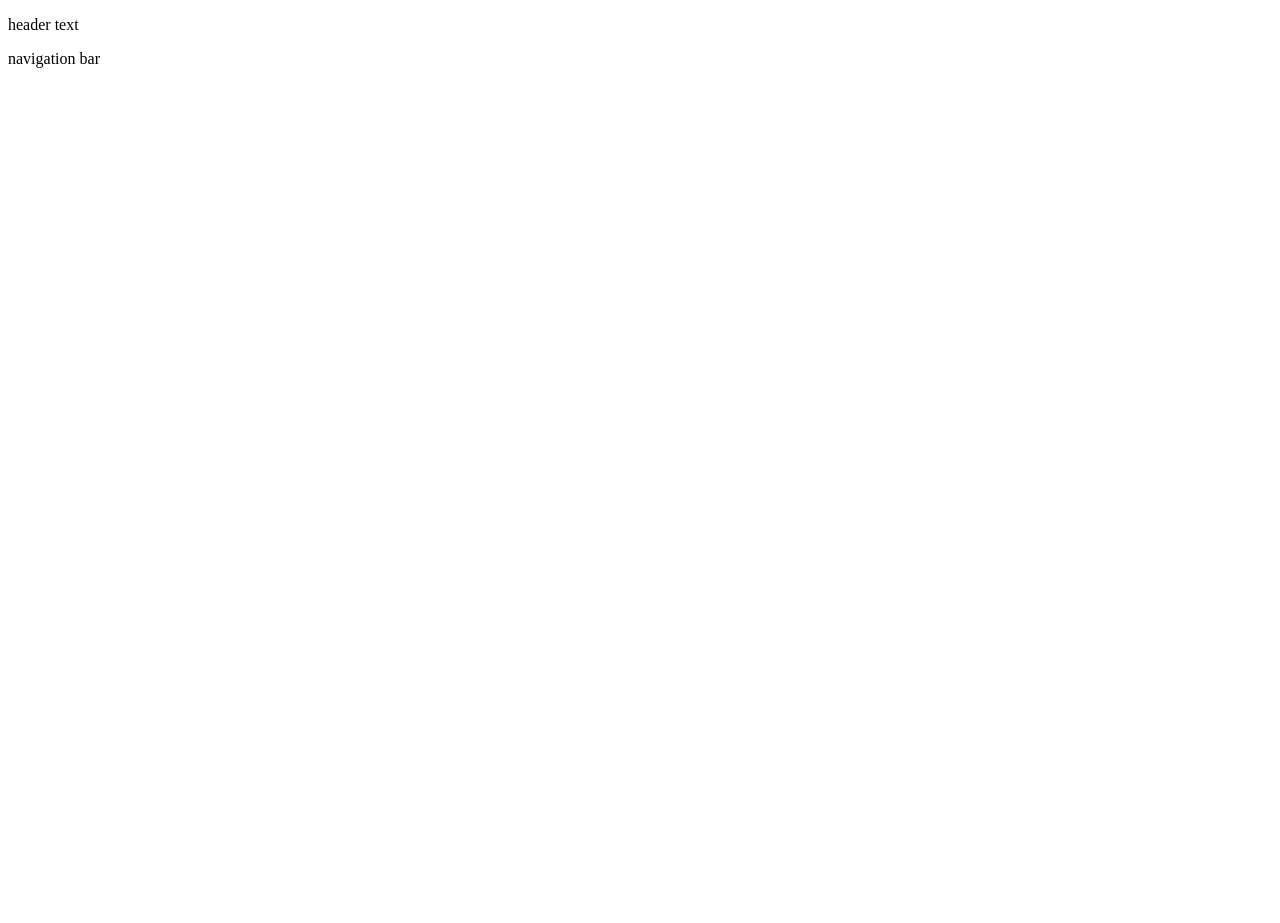
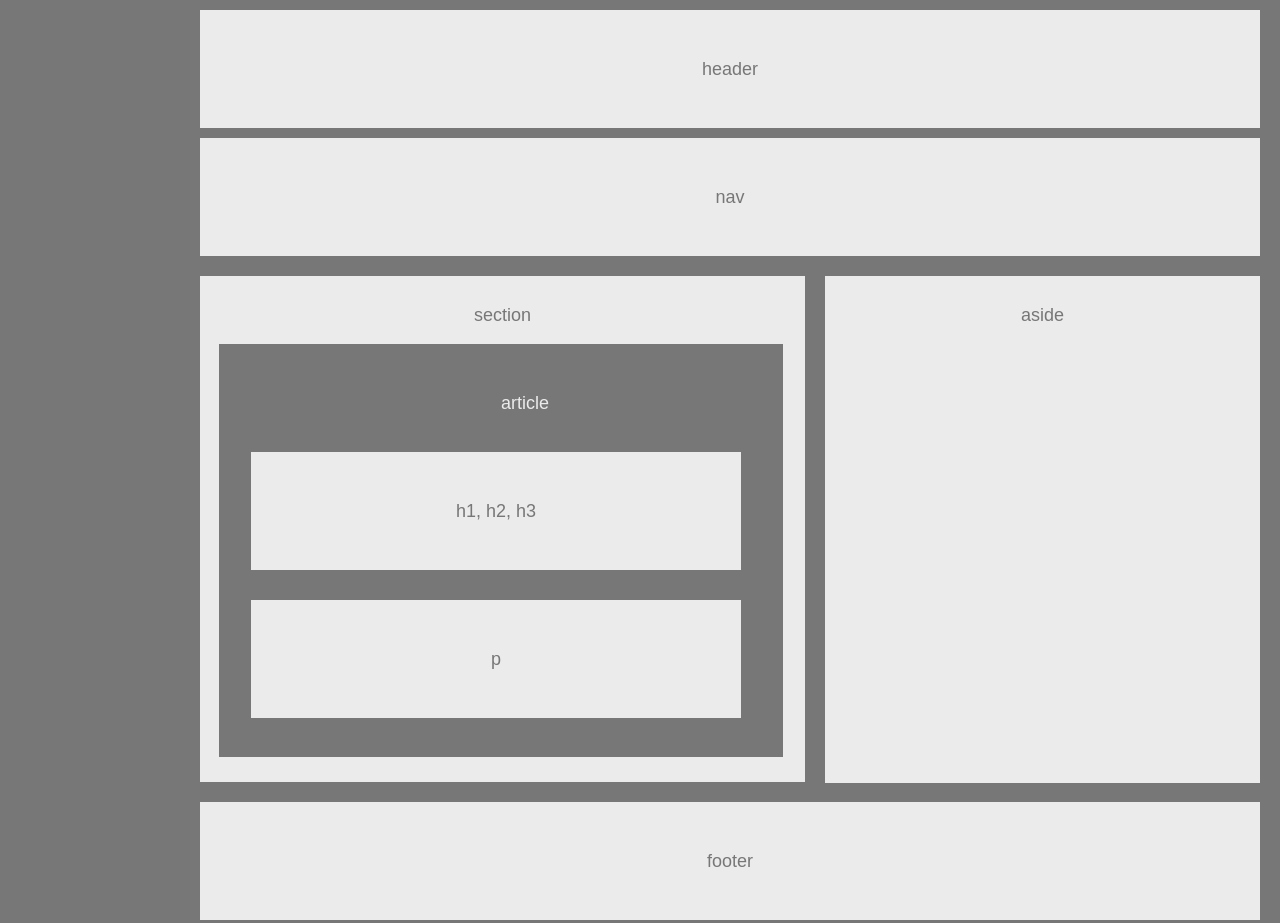
Before and after one commit to bcmiller713/basic-wireframe, a plain HTML site: page index.html in a window 1280 px wide. Before the commit the page ends 800 px from the top, so only its background shows below. Drawn offline with Linux system fonts and the light colour scheme.

Commit message:
wireframe homework

```diff
--- a/index.html
+++ b/index.html
@@ -3,18 +3,41 @@
 <head>
 	<meta charset="UTF-8">
 	<title>Wireframe</title>
+	<link rel="stylesheet" type="text/css" href="reset.css">
 	<link rel="stylesheet" type="text/css" href="style.css">
 </head>
 
 <body>
 
-<header>
-<p>header text</p>
-</header>
+	<header>
+		header
+	</header>
 
-<nav>
-<p>navigation bar</p>
-</nav>
+	<nav>
+		nav
+	</nav>
+
+
+	<section>section <!--Container including article-->
+		<article>article <!--Container including headers and paragraph-->
+			<div>
+				<h1>h1, h2, h3</h1>
+			</div>
+
+			<div>
+				<p>p</p>
+			</div>
+
+		</article>
+	</section>
+
+	<aside>
+		aside
+	</aside>
+
+	<footer>
+		footer
+	</footer>
 
 </body>
 
--- /dev/null
+++ b/reset.css
@@ -0,0 +1,48 @@
+/* http://meyerweb.com/eric/tools/css/reset/
+   v2.0 | 20110126
+   License: none (public domain)
+*/
+
+html, body, div, span, applet, object, iframe,
+h1, h2, h3, h4, h5, h6, p, blockquote, pre,
+a, abbr, acronym, address, big, cite, code,
+del, dfn, em, img, ins, kbd, q, s, samp,
+small, strike, strong, sub, sup, tt, var,
+b, u, i, center,
+dl, dt, dd, ol, ul, li,
+fieldset, form, label, legend,
+table, caption, tbody, tfoot, thead, tr, th, td,
+article, aside, canvas, details, embed,
+figure, figcaption, footer, header, hgroup,
+menu, nav, output, ruby, section, summary,
+time, mark, audio, video {
+	margin: 0;
+	padding: 0;
+	border: 0;
+	font-size: 100%;
+	font: inherit;
+	vertical-align: baseline;
+}
+/* HTML5 display-role reset for older browsers */
+article, aside, details, figcaption, figure,
+footer, header, hgroup, menu, nav, section {
+	display: block;
+}
+body {
+	line-height: 1;
+}
+ol, ul {
+	list-style: none;
+}
+blockquote, q {
+	quotes: none;
+}
+blockquote:before, blockquote:after,
+q:before, q:after {
+	content: '';
+	content: none;
+}
+table {
+	border-collapse: collapse;
+	border-spacing: 0;
+}
--- a/style.css
+++ b/style.css
@@ -0,0 +1,70 @@
+body {
+	background-color: #777;
+	color: #777;
+	text-align: center;
+	font-family: 'Arial', 'Helvetica Neue', Helvetica, sans-serif;
+	font-size: 18px;
+}
+
+header {
+	background-color: #ebebeb;
+	padding: 50px;
+	margin: 10px 200px 10px 200px;
+	width: 960px;
+}
+
+nav {
+	background-color: #ebebeb;
+	padding: 50px;
+	margin: 10px 200px 10px 200px;
+	width: 960px;
+}
+
+section {
+	background-color: #ebebeb;
+	width: 495px;
+	float: left;
+	margin: 10px 0px 20px 200px;
+	padding: 30px 55px 30px 55px;
+}
+
+article {
+	background-color: #777;
+	color: #ebebeb;
+	padding: 50px 282px 345px 282px;
+	margin: 20px 0px -5px -36px;
+}
+
+h1 {
+	background-color: #ebebeb;
+	color: #777;
+	float: left;
+	width: 490px;
+	padding: 50px 0px 50px 0px;
+	margin: 40px 0px 10px -250px;
+}
+
+p {
+	background-color: #ebebeb;
+	color: #777;
+	float: left;
+	width: 490px;
+	padding: 50px 0px 50px 0px;
+	margin: 20px 0px 0px -250px;
+}
+
+aside {
+	background-color: #ebebeb;
+	float: left;
+	width: 435px;
+	margin: 10px 0px 0px 20px;
+	padding: 30px 0px 459px 0px;
+}
+
+footer {
+	background-color: #ebebeb;
+	clear: both;
+	padding: 50px;
+	margin: 0px 200px 100px 200px;
+	width: 960px;
+}
```
